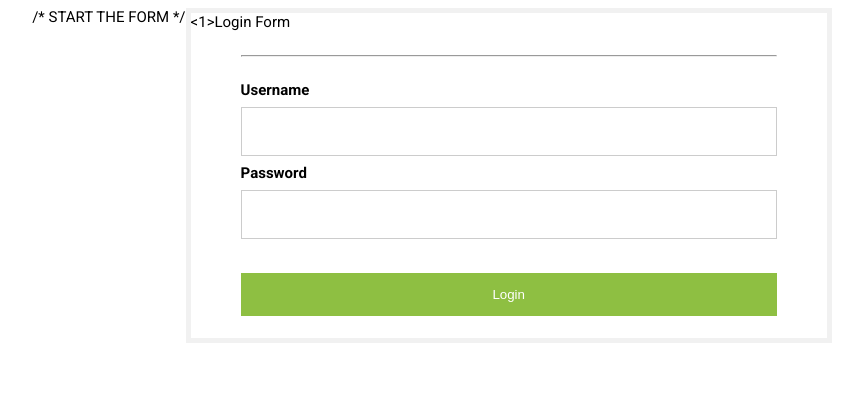
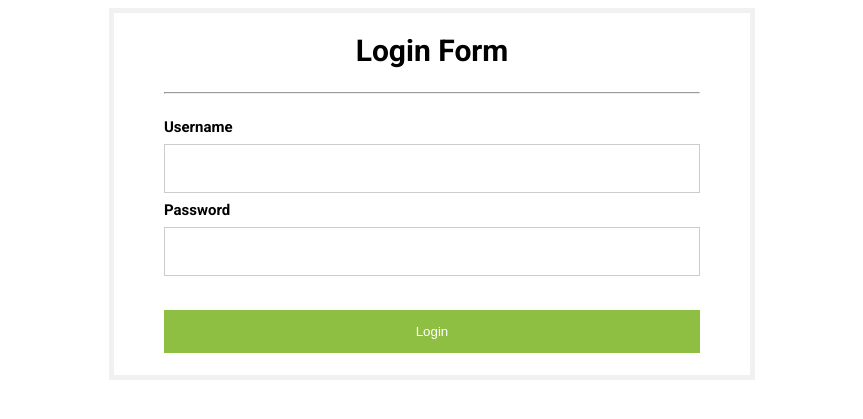
Before and after one commit to theMoRti/mispan, a PHP site: page / in a window 1280 px wide. Shown: the top 419 px of the page, without its empty margins (208-1071 px from the left). Run offline with PHP 8.4, Linux system fonts and the light colour scheme.

Commit message:
fix comment that made syntax error

```diff
--- a/index.php
+++ b/index.php
@@ -69,9 +69,9 @@ $connection = mysqli_connect('localhost', 'root', '', 'mispan');
     </style>
   </head>
   <body>
-    /* START THE FORM */
+    <!-- START THE FORM -->
     <form action="" method="post">
-      <1>Login Form</h1>
+      <h1>Login Form</h1>
       <div class="formcontainer">
       <hr/>
       <div class="container">
```
